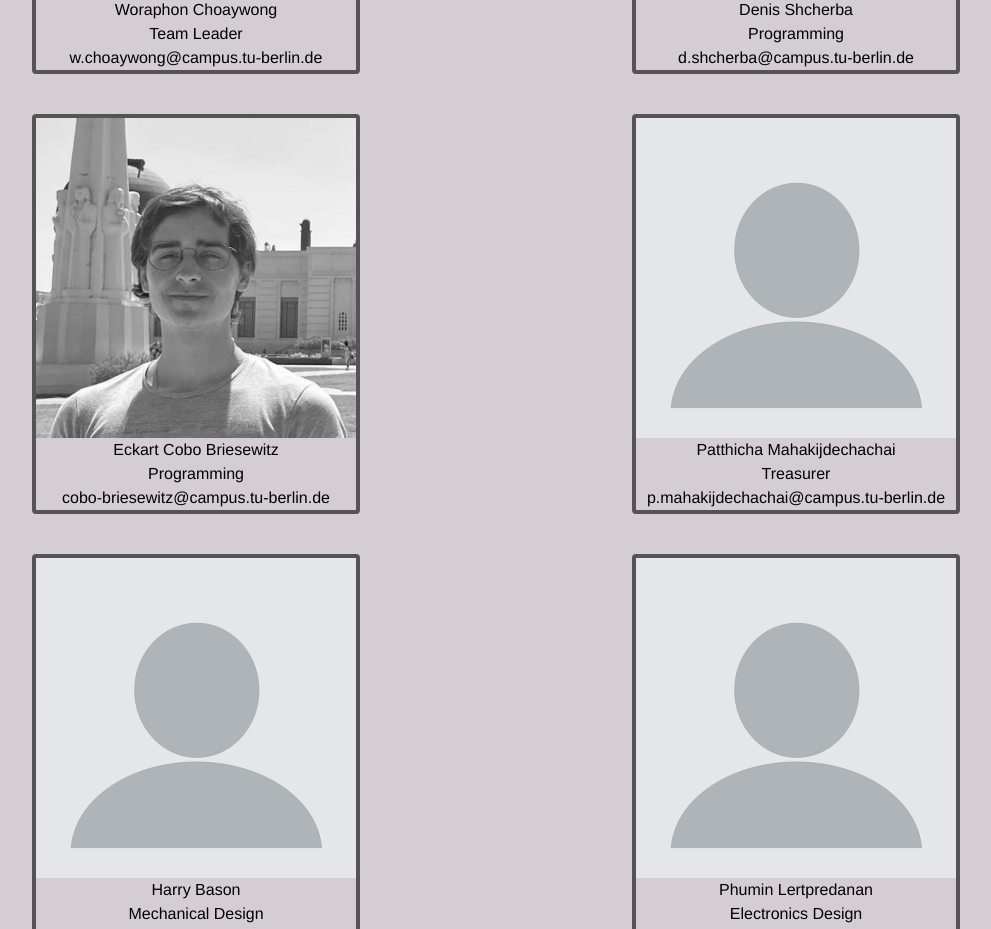
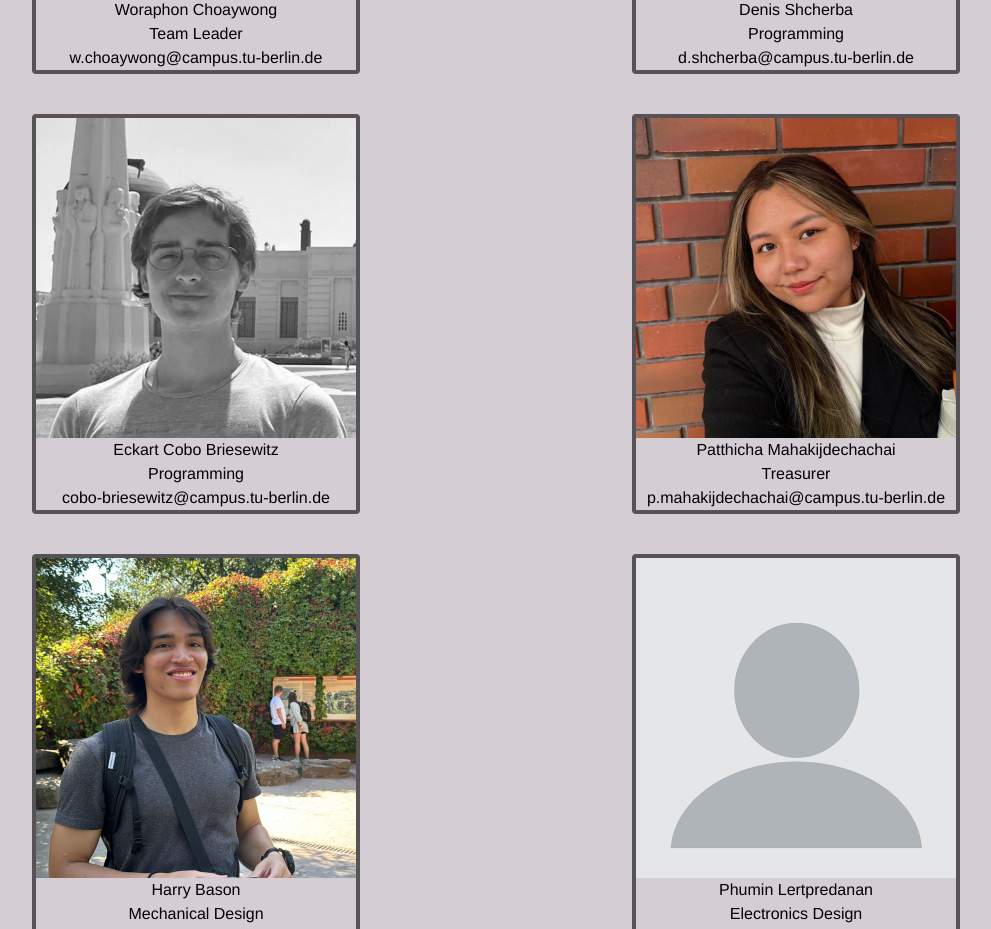
Before and after one commit to FUSE-RoboCupRescue/FUSE-RoboCupRescue.github.io, a Next.js app: page /contact in a window 1280 px wide. Shown: the part 858-1787 px from the top of the page, without its empty margins (144-1135 px from the left). Built offline with nearby package versions, Linux system fonts and the light colour scheme; a web font is replaced by a local one.

Commit message:
yumi, harry portrait

```diff
--- a/src/app/contact/page.tsx
+++ b/src/app/contact/page.tsx
@@ -52,7 +52,7 @@ export default function Home() {
 
             <div className="flex flex-col items-center border-4 border-colors-grey_medium rounded max-w-[350px] my-3 justify-self-center bg-colors-white transition-transform duration-300 hover:scale-110">
             <Image
-                src="./dummy_prof.png"
+                src="./yumi.png"
                 width={640}
                 height={640}
                 className="max-h-[270px] max-w-[270px] md:max-h-[320px] md:max-w-[320px] object-contain top-0 left-0"
@@ -64,7 +64,7 @@ export default function Home() {
 
             <div className="flex flex-col items-center border-4 border-colors-grey_medium rounded max-w-[350px] my-3 justify-self-center bg-colors-white transition-transform duration-300 hover:scale-110">
             <Image
-                src="./dummy_prof.png"
+                src="./harry.png"
                 width={640}
                 height={640}
                 className="max-h-[270px] max-w-[270px] md:max-h-[320px] md:max-w-[320px] object-contain top-0 left-0"
```
Also changed, not shown: public/harry.png (added), public/yumi.png (added).
